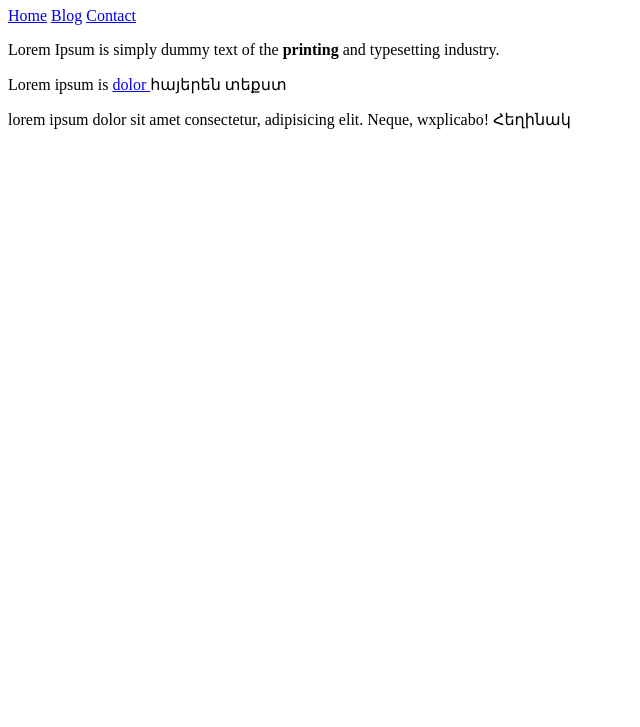
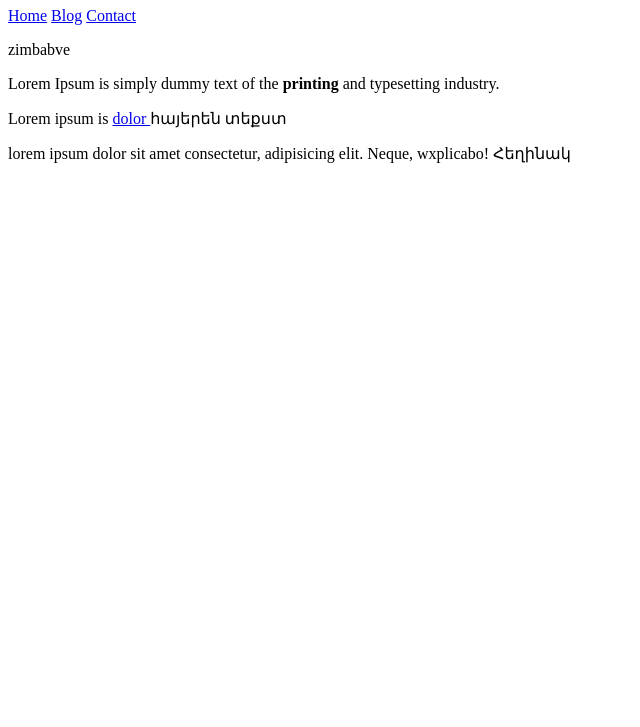
Before and after one commit to Marianna1216/html, a plain HTML site: page index.html in a window 1280 px wide. Shown: the part 73-800 px from the top of the page, without its empty margins (0-640 px from the left). Drawn offline with Linux system fonts and the light colour scheme.

Commit message:
nor texti avelacum zombie

```diff
--- a/index.html
+++ b/index.html
@@ -19,7 +19,7 @@
 <a href="./contact.html"> Contact </a>
 
 <p>
-
+   <p> zimbabve </p>
 
 </p>
 Lorem Ipsum is simply dummy text of the <strong> printing </strong> and typesetting industry.
```
